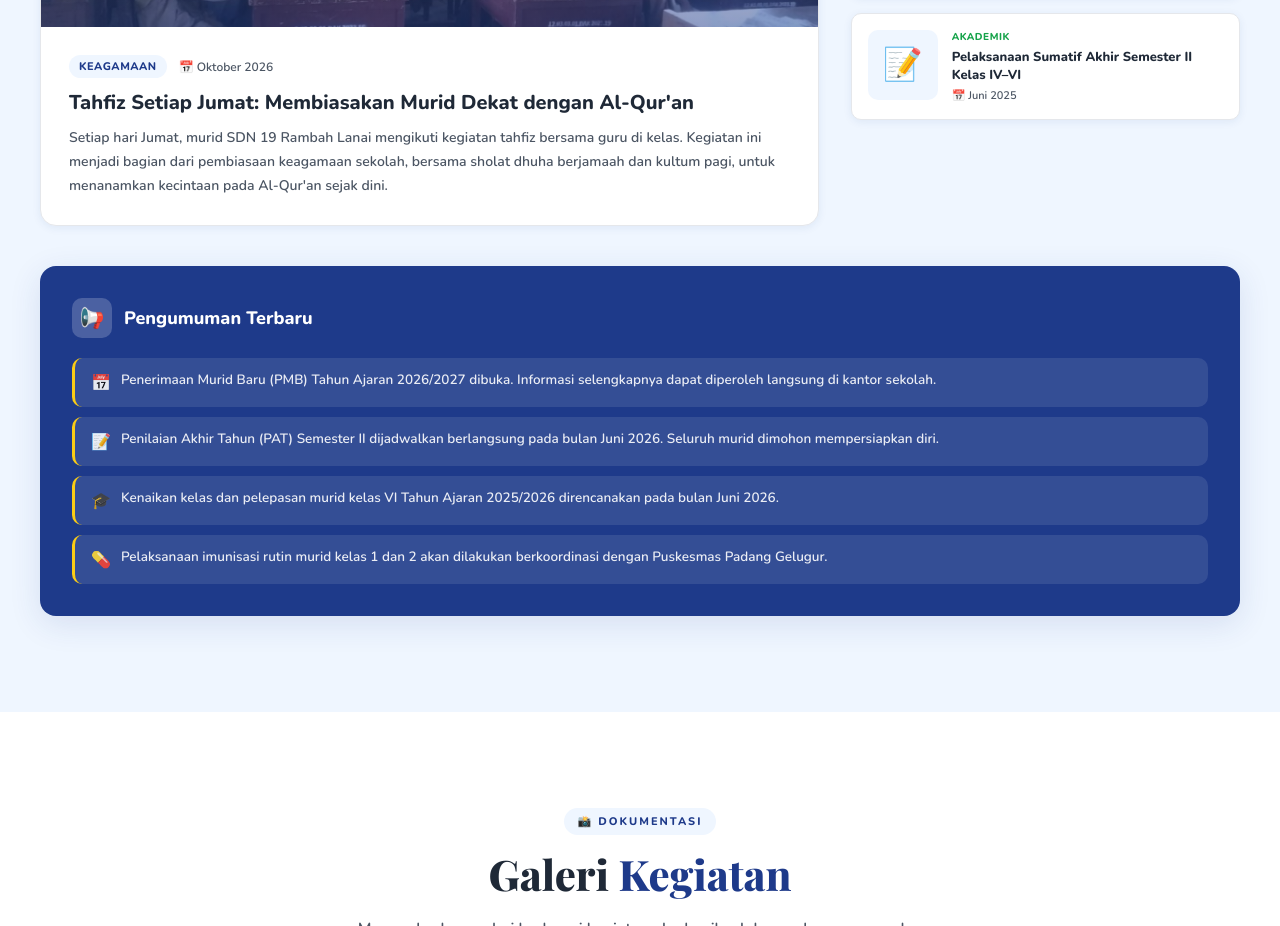
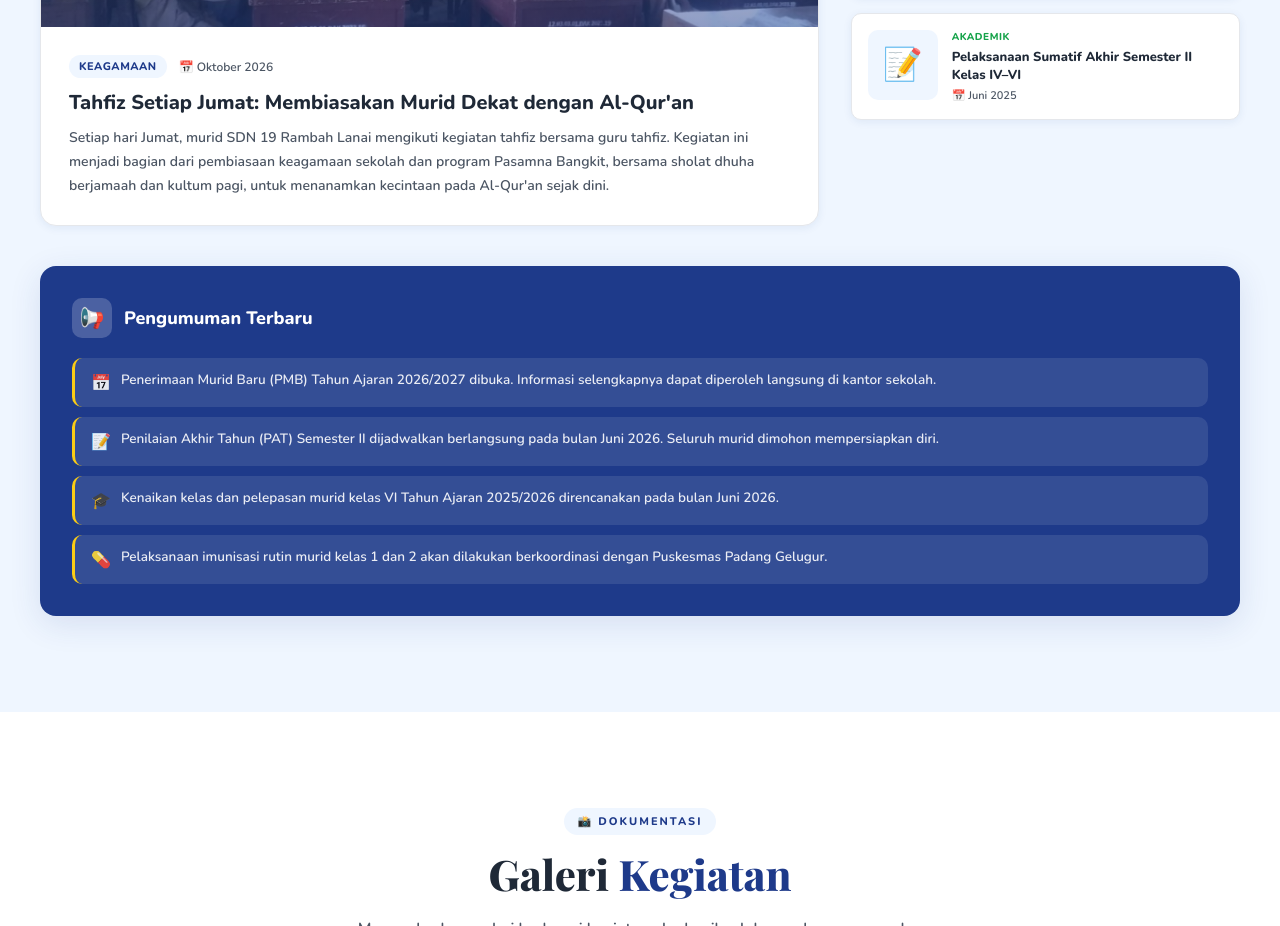
Before and after one commit to sdn19rambahlanai/sdn19rl, a plain HTML site: page index.html in a window 1280 px wide. Shown: the part 6446-7372 px from the top of the page. Drawn offline with nearby package versions, Linux system fonts and the light colour scheme.

Commit message:
Update index.html

```diff
--- a/index.html
+++ b/index.html
@@ -1462,7 +1462,7 @@
           </div>
           <div class="berita-title">Tahfiz Setiap Jumat: Membiasakan Murid Dekat dengan Al-Qur'an</div>
           <div class="berita-excerpt">
-            Setiap hari Jumat, murid SDN 19 Rambah Lanai mengikuti kegiatan tahfiz bersama guru di kelas. Kegiatan ini menjadi bagian dari pembiasaan keagamaan sekolah, bersama sholat dhuha berjamaah dan kultum pagi, untuk menanamkan kecintaan pada Al-Qur'an sejak dini.
+            Setiap hari Jumat, murid SDN 19 Rambah Lanai mengikuti kegiatan tahfiz bersama guru tahfiz. Kegiatan ini menjadi bagian dari pembiasaan keagamaan sekolah dan program Pasamna Bangkit, bersama sholat dhuha berjamaah dan kultum pagi, untuk menanamkan kecintaan pada Al-Qur'an sejak dini.
           </div>
         </div>
       </div>
```
